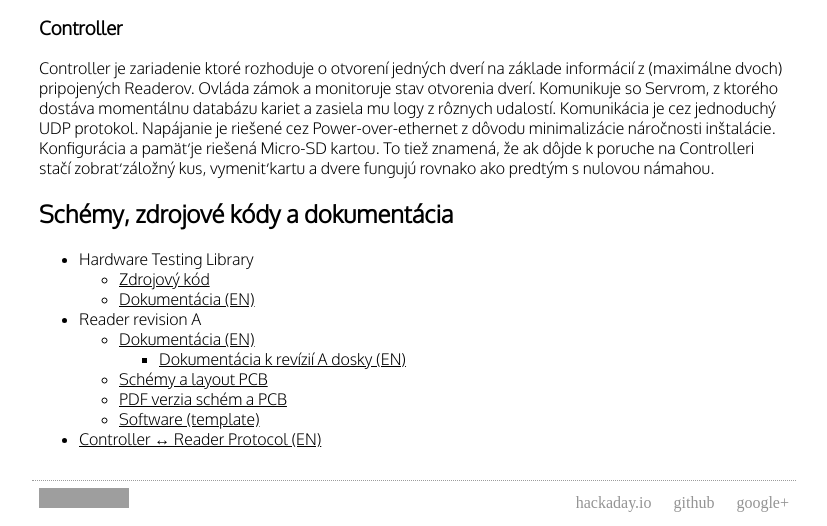
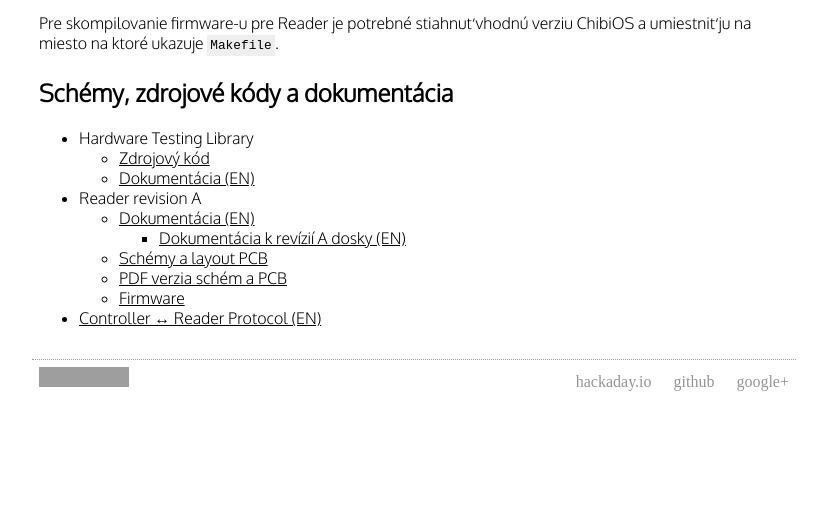
Before and after one commit to adam-dej/adam-dej.github.io, a Jekyll site: the page built from projects/rocnikovy-projekt.md, in a window 1280 px wide. Shown: the part 929-1455 px from the top of the page, without its empty margins (226-1053 px from the left). Built offline with Jekyll 4.4.1, drawn with Linux system fonts in a browser that asks for light colours; some web fonts are replaced; after the commit the page ends 1334 px from its top, so only the background shows below that; grey boxes are pictures that could not be loaded.

Commit message:
RP update

```diff
--- a/projects/rocnikovy-projekt.md
+++ b/projects/rocnikovy-projekt.md
@@ -20,9 +20,7 @@ Projekt Deadlock (premenovaný z projektu Gate) je systém na ovládanie dverí
 
 Reader je čítačka ISIC kariet ktorú vidí užívateľ. Jej úlohou je prečítať údaje z ISIC-u a oznámiť takú udalosť Controlleru. Reader je tiež zodpovedný za poskytovanie vizuálneho a audio užívateľského rozhrania.
 
-### Controller
-
-Controller je zariadenie ktoré rozhoduje o otvorení jedných dverí na základe informácií z (maximálne dvoch) pripojených Readerov. Ovláda zámok a monitoruje stav otvorenia dverí. Komunikuje so Servrom, z ktorého dostáva momentálnu databázu kariet a zasiela mu logy z rôznych udalostí. Komunikácia je cez jednoduchý UDP protokol. Napájanie je riešené cez Power-over-ethernet z dôvodu minimalizácie náročnosti inštalácie. Konfigurácia a pamäť je riešená Micro-SD kartou. To tiež znamená, že ak dôjde k poruche na Controlleri stačí zobrať záložný kus, vymeniť kartu a dvere fungujú rovnako ako predtým s nulovou námahou.
+Pre skompilovanie firmware-u pre Reader je potrebné stiahnuť vhodnú verziu ChibiOS a umiestniť ju na miesto na ktoré ukazuje `Makefile`.
 
 ## Schémy, zdrojové kódy a dokumentácia
 
@@ -34,5 +32,5 @@ Controller je zariadenie ktoré rozhoduje o otvorení jedných dverí na základ
       - [Dokumentácia k revízií A dosky (EN)](/projects/rp/reader-hw-revA-doc.html)
     - [Schémy a layout PCB](/projects/rp/reader-hw.zip)
     - [PDF verzia schém a PCB](/projects/rp/reader-hw.pdf)
-    - [Software (template)](/projects/rp/reader-sw.zip)
+    - [Firmware](/projects/rp/reader-fw.tar.gz)
   - [Controller ↔ Reader Protocol (EN)](/projects/rp/reader-controller-protocol.html)
```
Also changed, not shown: 3 other files.
